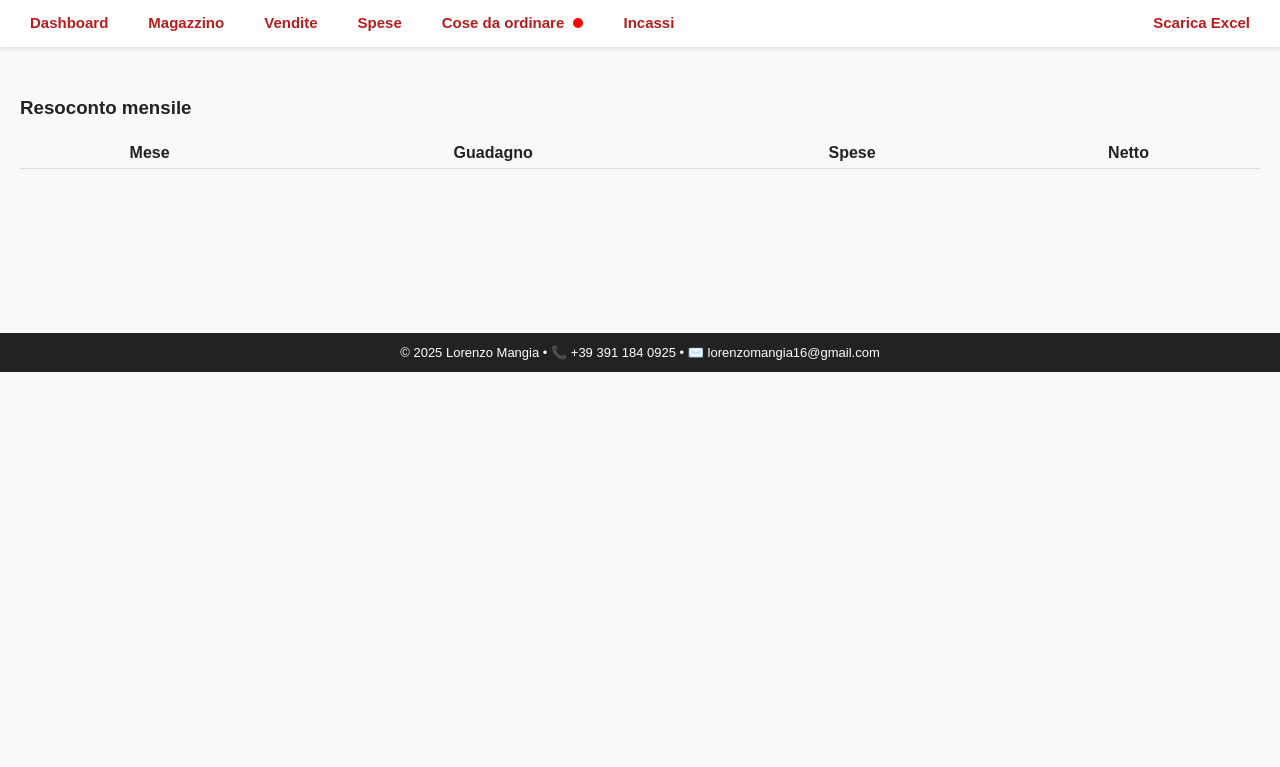
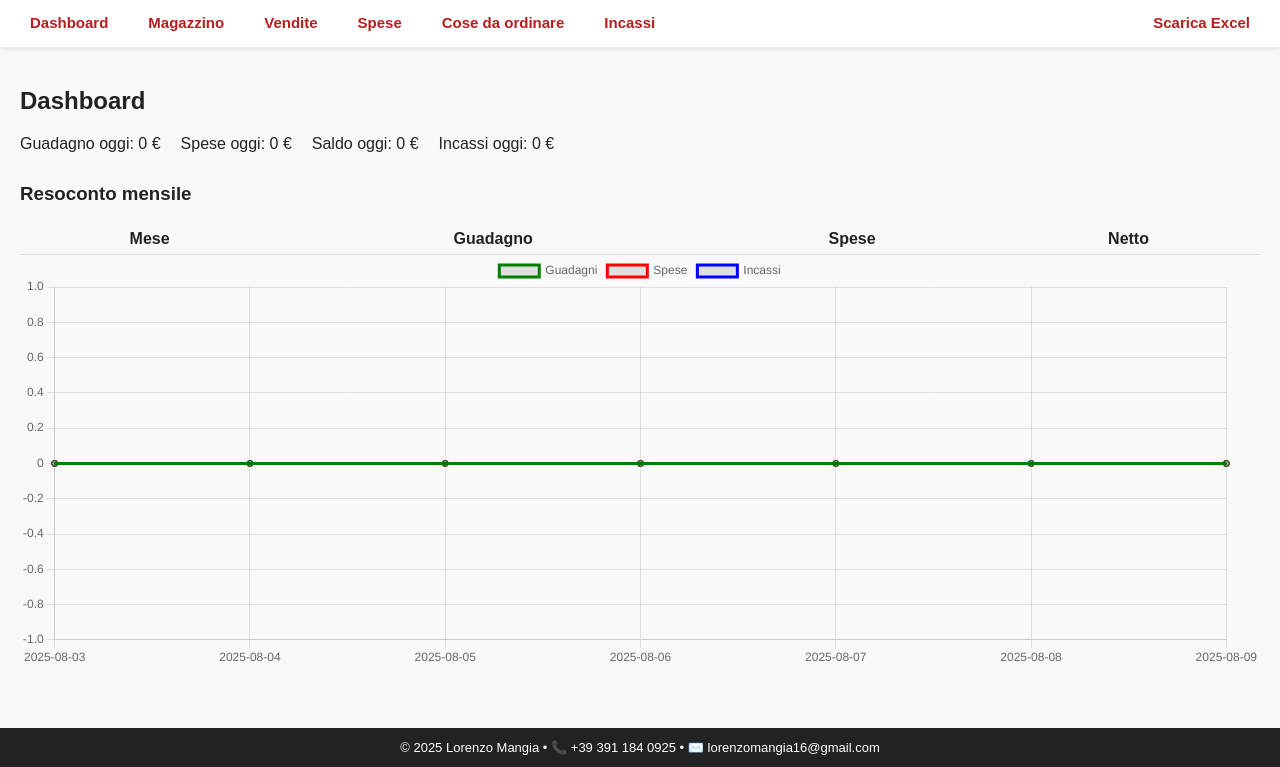
Before and after one commit to Lxr3Nz000/gestionale-macelleria, a plain HTML site: page index.html in a window 1280 px wide. Shown: the part 158-925 px from the top of the page. Before the commit the page ends 800 px from the top, so only its background shows below. Drawn offline with nearby package versions, Linux system fonts and the light colour scheme; a script that the page names is missing.

Commit message:
Update index.html

```diff
--- a/index.html
+++ b/index.html
@@ -49,6 +49,13 @@
 </nav>
 
 <section id="dashboard" class="page active">
+  <h2>Dashboard</h2>
+<div class="kpi">
+  <div>Guadagno oggi: <span id="todayProfit">0 €</span></div>
+  <div>Spese oggi: <span id="todayExp">0 €</span></div>
+  <div>Saldo oggi: <span id="balance">0 €</span></div>
+  <div>Incassi oggi: <span id="todayIncassi">0 €</span></div>
+</div>
 <h3 style="margin-top: 30px;">Resoconto mensile</h3>
 <table id="monthlySummaryTable">
   <thead>
```
